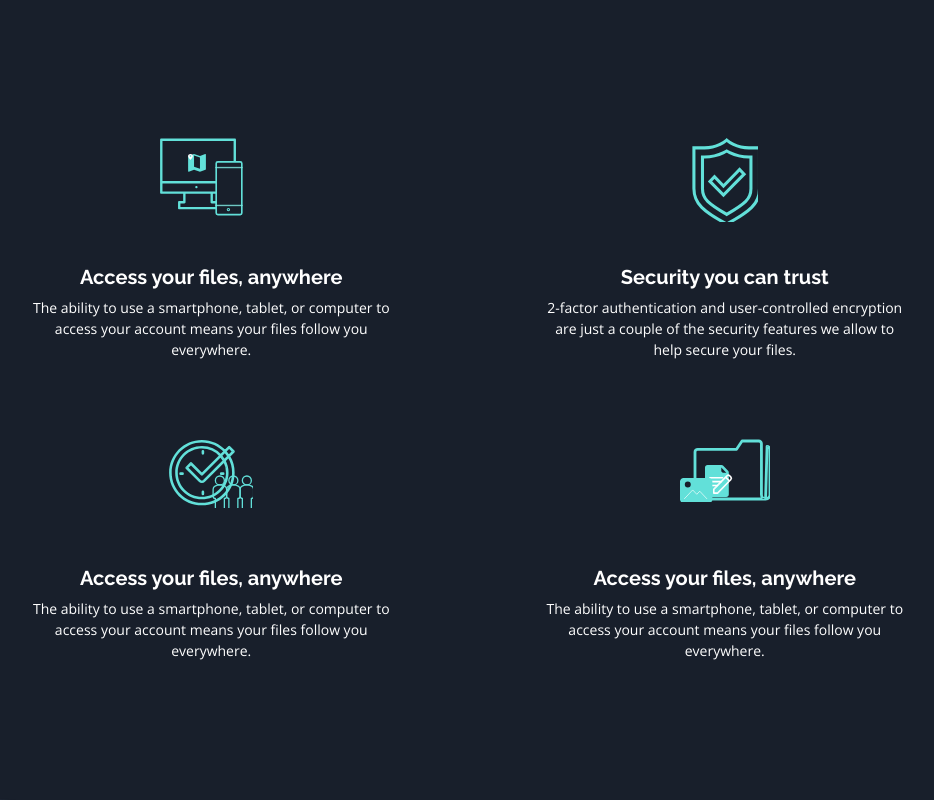
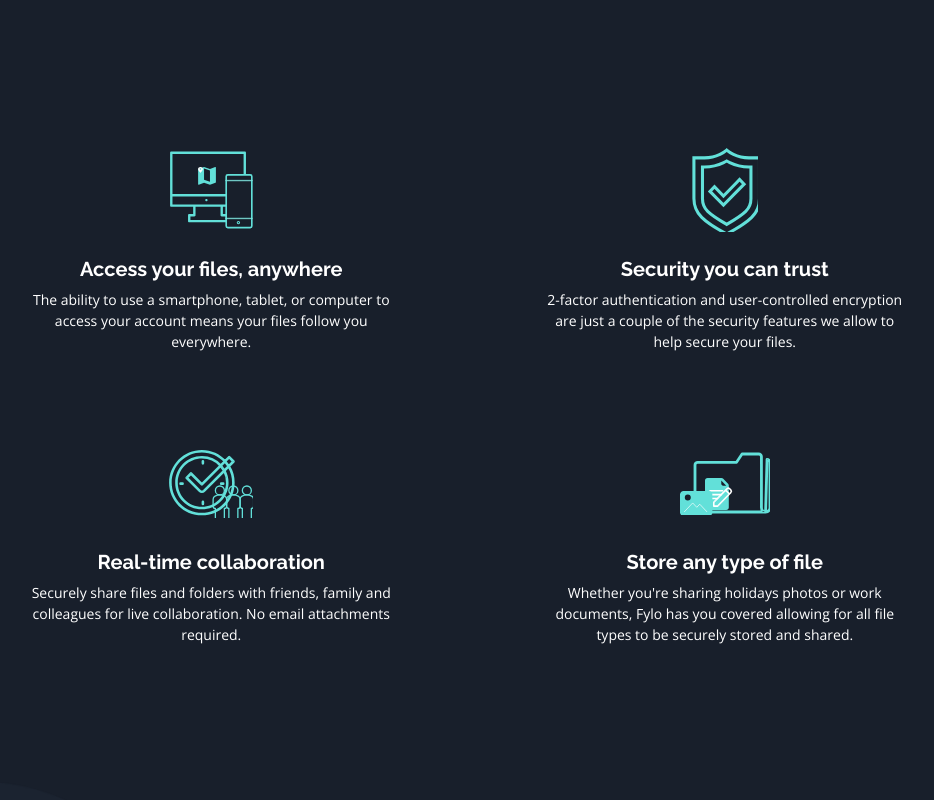
Before and after one commit to 0x41-li/fylo-dark-theme-landing-page, a React (Create React App) app: page / in a window 1280 px wide. Shown: the part 1120-1920 px from the top of the page, without its empty margins (172-1106 px from the left). Built offline with nearby package versions, Linux system fonts and the light colour scheme.

Commit message:
Modifications to make the website pixel-perfect to the design

```diff
--- a/package.json
+++ b/package.json
@@ -1,5 +1,6 @@
 {
   "name": "fylo-dark-theme-landing-page",
+  "homepage": "fylo-dark-theme-landing-page",
   "version": "0.1.0",
   "private": true,
   "dependencies": {
--- a/src/sections/header/Header.styles.js
+++ b/src/sections/header/Header.styles.js
@@ -33,6 +33,11 @@ export const StyledLogo = styled(Logo)`
 export const NavUl = styled.ul`
   display: flex;
   gap: 25px;
+
+  @media screen and (min-width: 1200px) {
+    gap: 57px;
+  }
+
 `;
 export const NavAnchor = styled.a`
   ${RegularRalewayFont};
--- a/src/sections/services/Services.js
+++ b/src/sections/services/Services.js
@@ -45,20 +45,21 @@ const Services = () => {
             <ImageWrapper>
               <ClockSvg />
             </ImageWrapper>
-            <ServiceH2>Access your files, anywhere</ServiceH2>
+            <ServiceH2>Real-time collaboration</ServiceH2>
             <ServicePara>
-              The ability to use a smartphone, tablet, or computer to access
-              your account means your files follow you everywhere.
+              Securely share files and folders with friends, family and
+              colleagues for live collaboration. No email attachments required.
             </ServicePara>
           </ServiceBox>
           <ServiceBox>
             <ImageWrapper>
               <FoldersAndFilesSvg />
             </ImageWrapper>
-            <ServiceH2>Access your files, anywhere</ServiceH2>
+            <ServiceH2>Store any type of file</ServiceH2>
             <ServicePara>
-              The ability to use a smartphone, tablet, or computer to access
-              your account means your files follow you everywhere.
+              Whether you're sharing holidays photos or work documents, Fylo has
+              you covered allowing for all file types to be securely stored and
+              shared.
             </ServicePara>
           </ServiceBox>
         </ServicesWrapper>
--- a/src/sections/services/Services.style.js
+++ b/src/sections/services/Services.style.js
@@ -20,7 +20,7 @@ export const Section = styled.section`
     padding: 0px;
   }
 
-  @media screen and (min-width: 576px) {
+  @media screen and (min-width: 992px) {
     margin-top: 158px;
   }
 `;
@@ -63,7 +63,6 @@ export const ImageWrapper = styled.div`
   align-items: center;
   justify-content: center;
 
-  display: block;
   margin: 0 auto;
 
   @media screen and (min-width: 1200px) {
@@ -99,7 +98,6 @@ export const ClockSvg = styled(Clock)`
   height: 53.17px;
 
   display: block;
-  margin: 0 auto;
 
   @media screen and (min-width: 1200px) {
     width: 84px;
@@ -112,7 +110,6 @@ export const FoldersAndFilesSvg = styled(FoldersAndFiles)`
   height: 48.24px;
 
   display: block;
-  margin: 0 auto;
 
   @media screen and (min-width: 1200px) {
     width: 90px;
@@ -134,6 +131,7 @@ export const ServiceH2 = styled.h2`
   @media screen and (min-width: 1200px) {
     font-size: 20px;
     line-height: 23px;
+    margin-top: 16px;
   }
 `;
 
```
